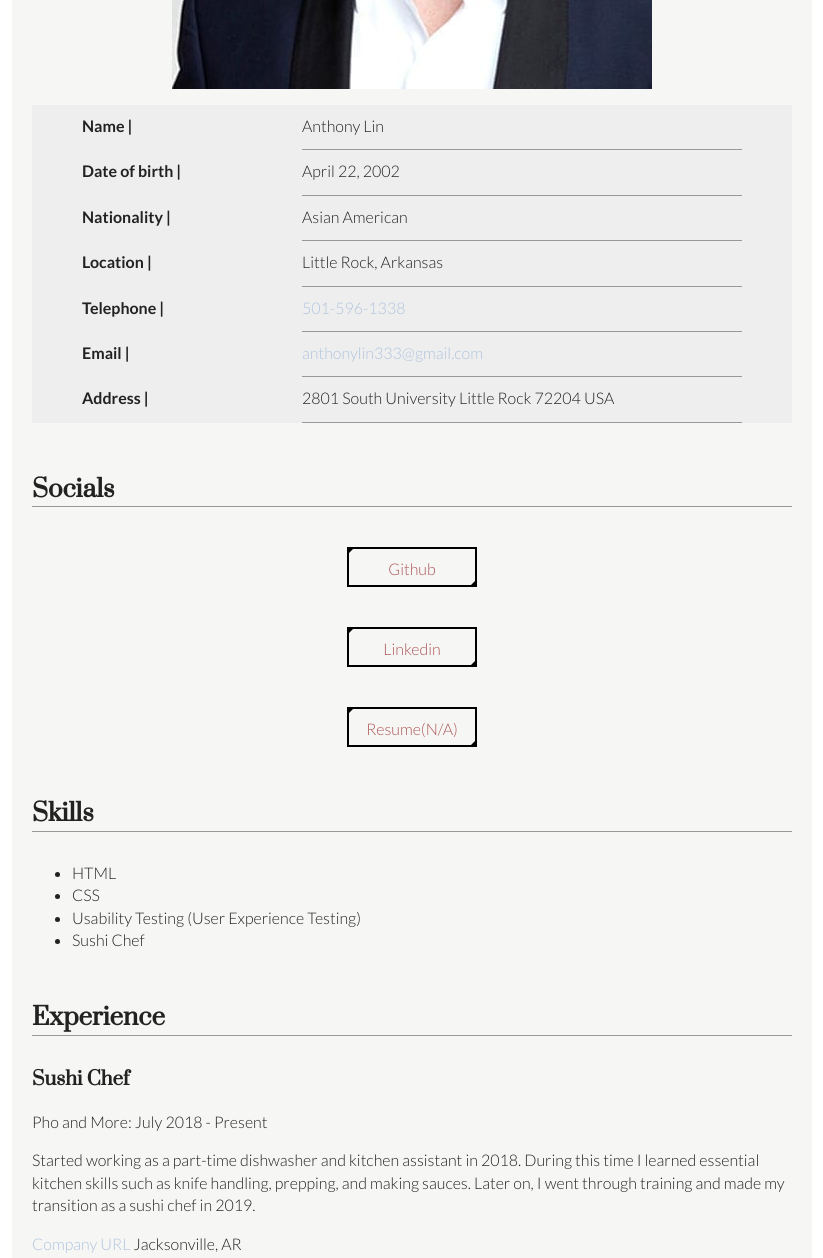
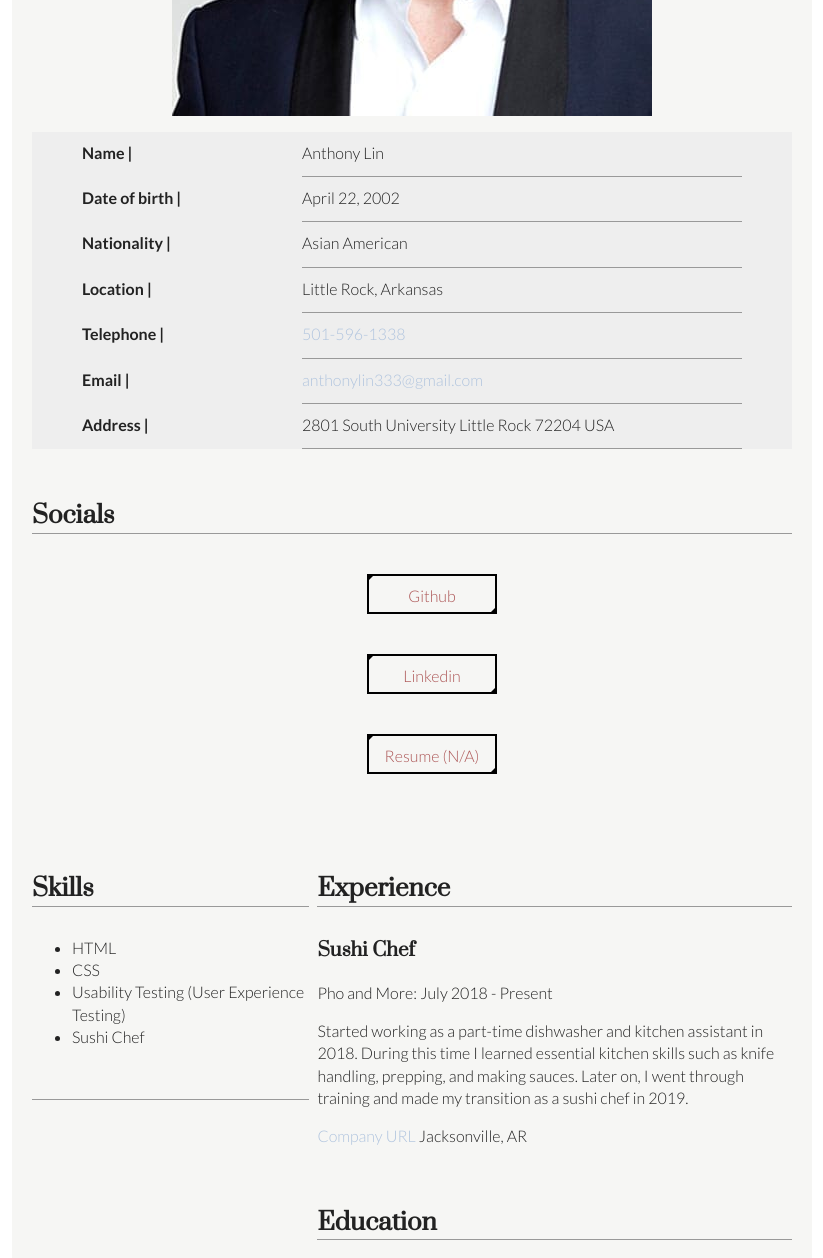
Before and after one commit to Anthonylin2066/ifsc-3342, a website built with webpack: page resume-mobile-view/index.html in a window 1280 px wide. Shown: the part 720-1978 px from the top of the page, without its empty margins (228-1051 px from the left). Built offline with nearby package versions, Linux system fonts and the light colour scheme.

Commit message:
I added some updates from class today. However, I'm having issues with the mobile view so I commented out a portion of my CSS so I can troubleshoot in class later.

```diff
--- a/resume-mobile-view/css/style.css
+++ b/resume-mobile-view/css/style.css
@@ -104,7 +104,7 @@ a{
 }
 
 button {
-  margin: 20px;
+  margin: 50px;
   outline: none;
 }
 
@@ -112,6 +112,7 @@ button {
   width: 130px;
   height: 40px;
   padding: 10px 25px;
+  margin-left: 50px;
   border: 2px solid #000;
   font-family: 'Lato', sans-serif;
   font-weight: 500;
@@ -127,8 +128,10 @@ button {
   color: rgb(173, 87, 87);
   z-index: 2;
   line-height: 40px;
-  padding: 0;
+  padding: 0px;
+  margin-right: 10px;
 }
+
 .btn-4:hover{
   border: none;
 }
@@ -202,6 +205,94 @@ h2 {
   margin-bottom: 30px;
 }
 
+/*for grid*/
+.page-title{
+  grid-area: title;
+}
+#about{
+  grid-area: about;
+}
+#skills{
+  grid-area: skills;
+
+}
+#experience{
+  grid-area: experience;
+}
+#education{
+  grid-area: education;
+}
+
+main {
+  display:grid;
+  grid-gap:.5em;
+  grid-template-areas:
+    "title"
+    "about"
+    "skills"
+    "experience"
+    "education";
+}
+
+/*media queries*/
+@media screen and (min-width:768px){
+
+  .container{max-width:900px;}
+  main.container {
+    grid-template-columns: 36.5% auto;
+    grid-template-areas:
+      "title title"
+      "about about"
+      "skills experience"
+      ". education";
+  }
+
+/*
+  #about{
+    display:grid;
+    grid-gap:2em;
+    margin:auto;
+    grid-template-columns: 300px 3fr auto;
+    grid-template-areas:
+    "bio details details"
+    "related related related";
+  }
+*/
+
+.bio{
+  grid-area:bio;
+}
+.details{
+  grid-area:details;
+}
+.related-links{
+  grid-area:related;
+  border-bottom:1px solid #999;
+  padding-bottom:50px
+}
+
+}
+
+/*----------------------Edge Case Tweaks-----------------------*/
+
+@media only screen and (max-width: 460px) {
+  .related-links li a svg{display:none;}
+}
+
+@media only screen and (max-width: 395px) {
+.related-links{
+flex-direction:column;
+
+}
+.related-links a{
+display:block;
+  }
+}
+
+
+
+
+
 /* ------ Typography -------*/
 body {
   font-family: 'Lato', sans-serif;
@@ -223,6 +314,8 @@ img {
   max-width:100%;
   height:auto;
 }
+
+
 
   /*
    * Remove text-shadow in selection highlight:
--- a/resume-mobile-view/index.html
+++ b/resume-mobile-view/index.html
@@ -40,9 +40,11 @@
     <section id="about">
       <h3 class="aboutme" >Web Design and Development // UA Little Rock</h3>
       <h2 class="visually-hidden">Personal details</h2>
+      <div class="bio">
       <img id="elon" src="img/elooonnn.jpeg" alt="Your Name">
       <p class="visually-hidden" itemprop="description">Statement of Intent</p>
-      <dl>
+      </div>
+      <dl class="details">
         <dt>Name |</dt>
         <dd itemprop="name">
           <span itemprop="givenName">Anthony</span> <span itemprop="familyName">Lin</span>
@@ -80,7 +82,7 @@
         <a href="https://www.linkedin.com/in/anthonylin87260920a" class="custom-btn btn-4" target="_blank">Linkedin</a>
       </div>
       <div class="frame">
-        <a href="resume.pdf" class="custom-btn btn-4" target="_blank">Resume(N/A)</a>
+        <a href="resume.pdf" class="custom-btn btn-4" target="_blank">Resume (N/A)</a>
       </div>
         <!--
         <a href="https://www.linkedin.com/in/anthonylin87260920a" class="btn" target="_blank">Linkedin</a>
@@ -90,7 +92,7 @@
     </section>
     <section id="skills">
       <h2>Skills</h2>
-      <ul>
+      <ul class="related-links">
         <li class="skill">HTML</li>
         <li class="skill">CSS</li>
         <li class="skill">Usability Testing (User Experience Testing)</li>
```
Also changed, not shown: index.html (+4 -0 lines), cssflexdefense/flexdefense.png (added).
